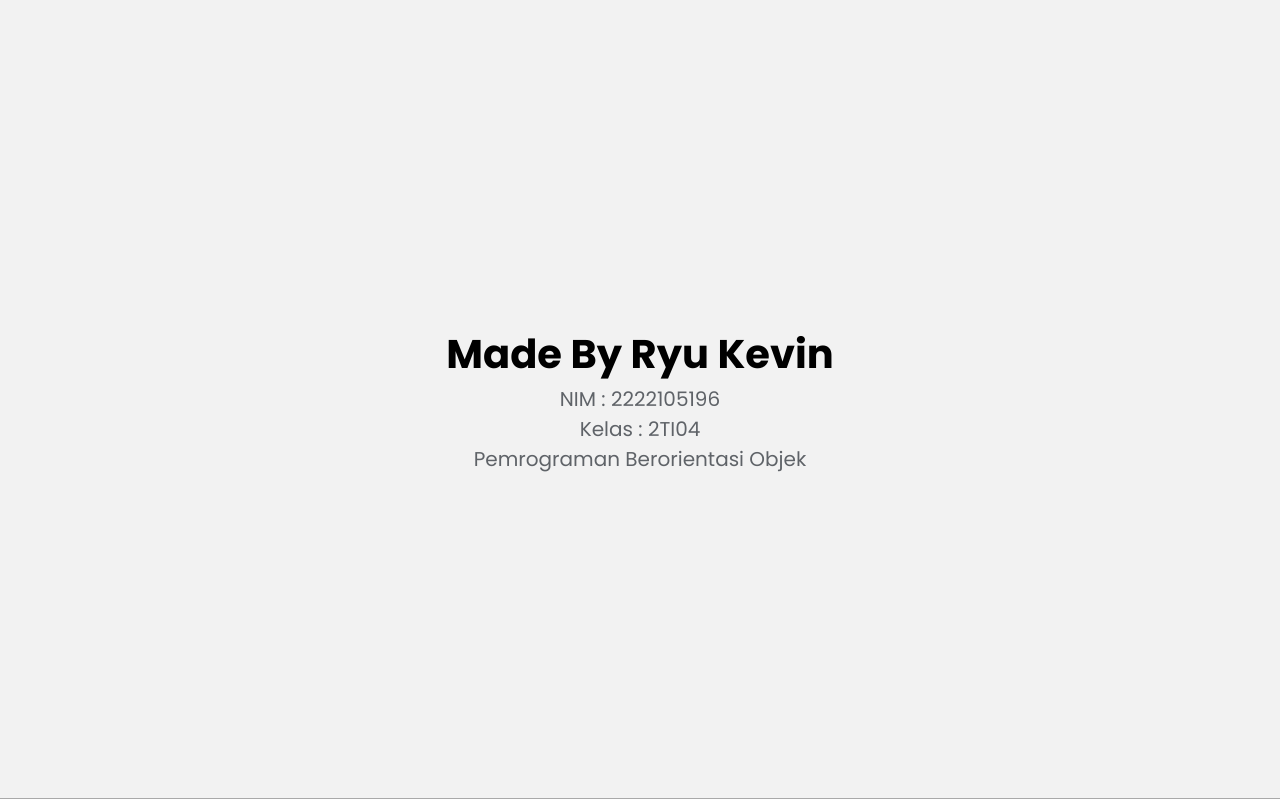
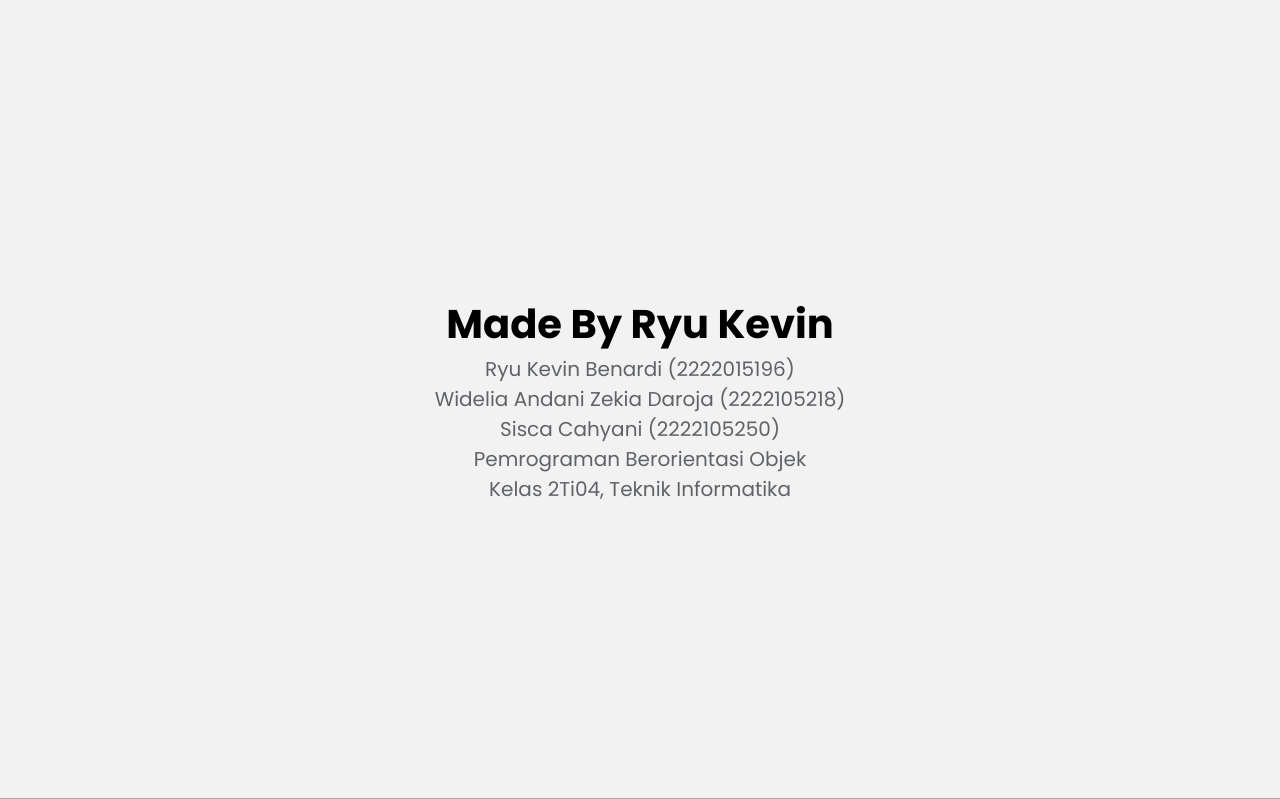
Before and after one commit to MirukuRyuu/WebApp-Zakat-Ryuu, a PHP site: page / in a window 1280 px wide. Shown: the part 1601-2400 px from the top of the page. Run offline with PHP 8.4, Linux system fonts and the light colour scheme; some web fonts are replaced.

Commit message:
Part-Sisca-Cahyani

```diff
--- a/homepage/index.php
+++ b/homepage/index.php
@@ -134,7 +134,11 @@ mysqli_close($conn);
 
     <footer style="width: 100%; padding: 20px 0; font-size: 20px; color: black; font-weight: 400; background-color: rgba(0,0,0,0.05);">
         <h1> Made By Ryu Kevin </h1>
-        <p>NIM  : 2222105196<br>Kelas   : 2TI04<br>Pemrograman Berorientasi Objek</p>
+        <p>Ryu Kevin Benardi (2222015196)<br>
+            Widelia Andani Zekia Daroja (2222105218)<br>
+            Sisca Cahyani (2222105250)<br>
+            Pemrograman Berorientasi Objek<br>
+            Kelas 2Ti04, Teknik Informatika</p>
     </footer>
 
 
```
